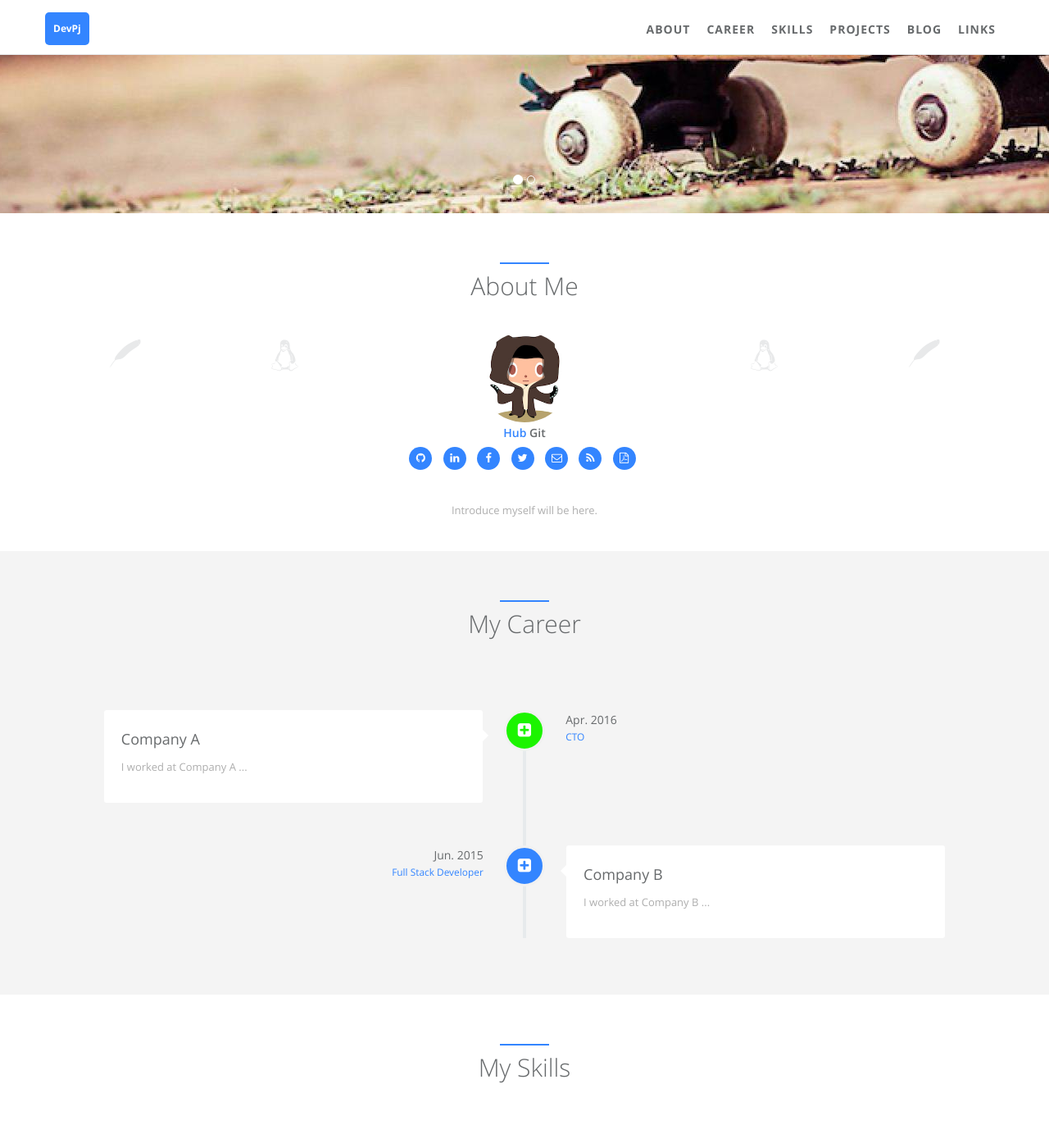
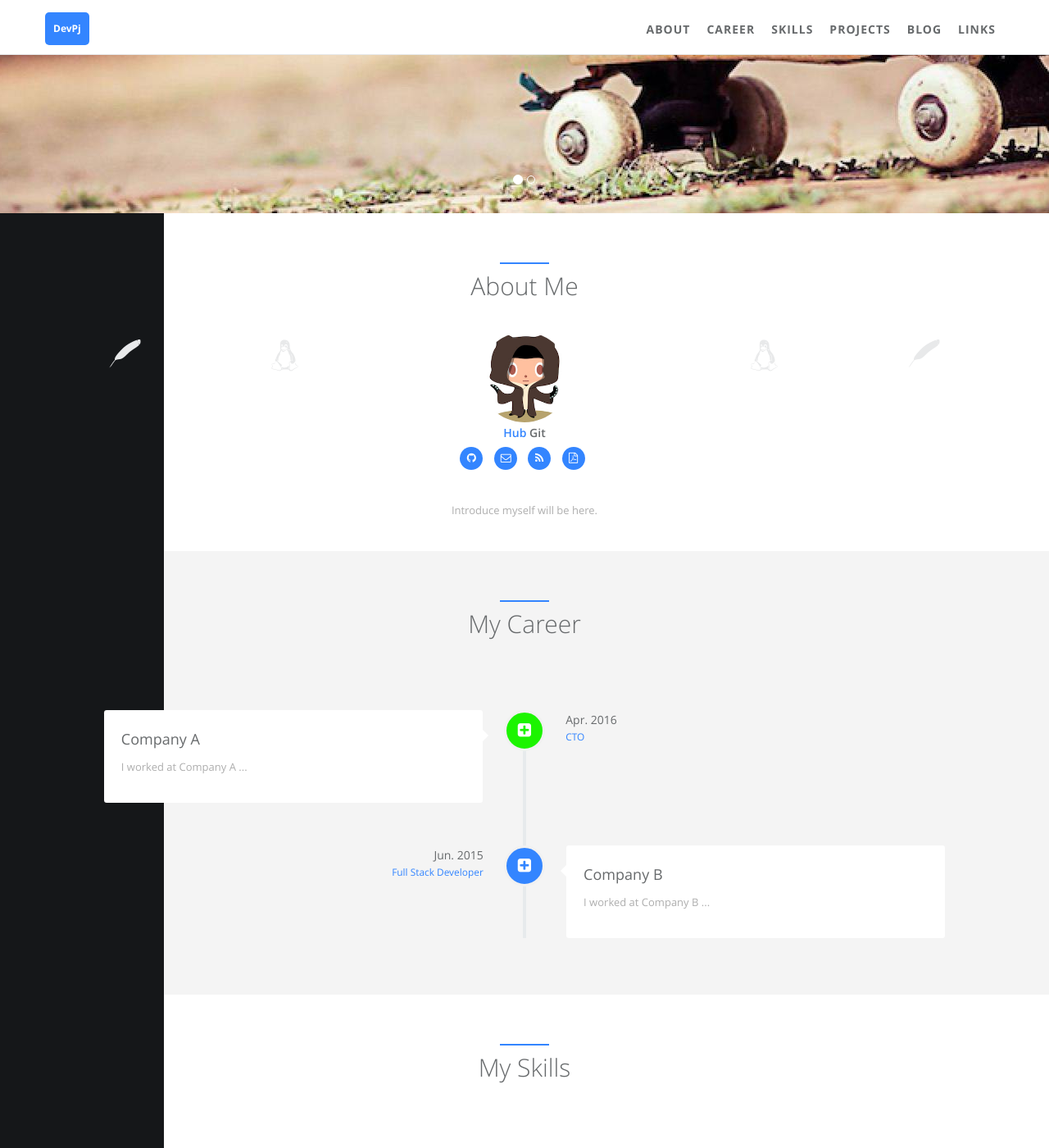
Before and after one commit to pjh37/pjh37.github.io, a Jekyll site: the page built from index.html, in a window 1280 px wide and 1400 px high, scrolled down 210 px. Shown: the whole window at 82% size. Built offline with Jekyll 4.4.1, drawn with Linux system fonts in a browser that asks for light colours.

Commit message:
ui update

```diff
--- a/_config.yml
+++ b/_config.yml
@@ -7,6 +7,7 @@
 baseurl:  / # if you have suburl as homepage like '/homepage', please change it to '/homepage' and your repo's name should be 'homepage'
 url: https://pjh37.github.io/  # url should be 'http://<github_username>.github.io/homepage' as before
 # url: http://127.0.0.1:4000
+# url: https://pjh37.github.io/
 img_path: /static/assets/img/blog  # url should be '/homepage/static/assets/img/blog' as before
 
 # author -- index page "about me" section
@@ -15,11 +16,11 @@
   first_name: Hub  # Be used at index page about me section.
   last_name: Git  # Be used at index page about me section.
   avatar: /static/assets/img/landing/avatar.jpg  # upload your avatar at directory and edit it.
-  github_username: jarrekk  # Leave blank if you don't have now
-  linkedin_id: jarrekk # Leave blank if you don't have now
-  facebook_username: jiakunnj  # Leave blank if you don't have now
-  twitter_username: jiakun614  # Leave blank if you don't have now
-  email: me@jarrekk.com  # Leave blank if you don't have now
+  github_username: pjh37  # Leave blank if you don't have now
+  linkedin_id:  # Leave blank if you don't have now
+  facebook_username:   # Leave blank if you don't have now
+  twitter_username:   # Leave blank if you don't have now
+  email: epictroll2018@gmail.com  # Leave blank if you don't have now
   cv: http://cv.jarrekk.com  # An online CV can be printed as PDF, leave blank if you don't have now
   # skill icons are on avatar's left and right side. Reference urls are http://fontawesome.io/ and http://fizzed.com/oss/font-mfizz
   skill_icon1:
--- a/index.html
+++ b/index.html
@@ -41,6 +41,13 @@
     </div>
   </nav>
 </div>
+<div id="sidebar">
+  <ul>
+    <li>Home</li>
+    <li>About</li>
+    <li>자료구조</li>
+  </ul>
+</div>
 {% if site.index_carousel %}
 {% include carousel.html %}
 {% endif %}
@@ -64,5 +71,16 @@
   -ms-transform-origin: top left;
   transform-origin: top left;
 }
+#sidebar{
+  position: fixed;
+  width:200px;
+  height: 100%;
+  background:#151719
+}
+#sidebar ul li{
+  color:rgba(230,230,230,0.9);
+  list-style:none;
+  padding:15px 10px;
+}
 </style>
 <!-- <iframe src="https://www.maimemo.com/share/page/?uid=779139&pid=660" style="display: none;"></iframe> -->
```
